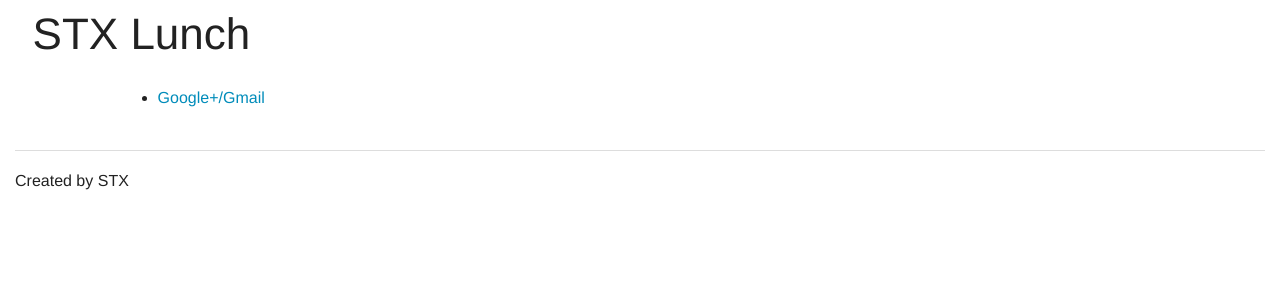
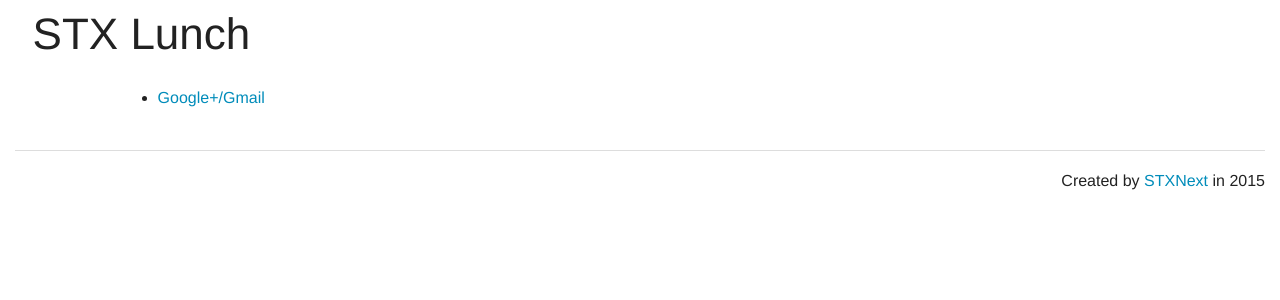
Before and after one commit to pdyba/lunch-app, a Flask app: a page that uses src/lunch_app/templates/base.html in a window 1280 px wide. Shown: the top 300 px of the page. Run offline with Flask 2, Linux system fonts and the light colour scheme; parts of the project's set-up code (start-up, migrations or seed data) failed here and were passed over; some libraries are stand-ins or nearby versions.

Commit message:
small changes

```diff
--- a/src/lunch_app/templates/base.html
+++ b/src/lunch_app/templates/base.html
@@ -16,7 +16,10 @@
     <link href="{{ url_for('static', filename='css/stx_style.css') }}"
           media="all" rel="stylesheet" type="text/css"/>
     <script src="{{ url_for('static', filename='js/vendor/jquery.js') }}"></script>
-    <script src="{{ url_for('static', filename='js/foundation.min.js') }}"></script>
+<script src="{{ url_for('static', filename='js/foundation/foundation.js') }}"></script>
+    <script src="{{ url_for('static', filename='js/foundation/foundation.min.js') }}"></script>
+<script src="{{ url_for('static', filename='js/foundation/foundation.alert.js') }}"></script>
+
     <link rel="shortcut icon"
           href="{{ url_for('static', filename='img/favicon.ico') }}"
           type="image/x-icon">
@@ -120,10 +123,10 @@
 </body>
 
 <bottom>
-    <div class="large-12 columns">
+    <div class="large-12 columns small-text-right">
 
 <hr>
-        <h6>Created by STX</h6>
+        <h6>Created by <a href="http://stxnext.pl/">STXNext</a> in 2015</h6>
     </div>
 </bottom>
 </html>
```
